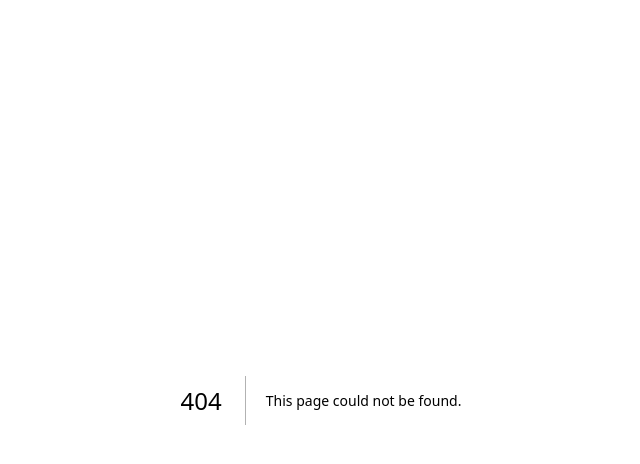
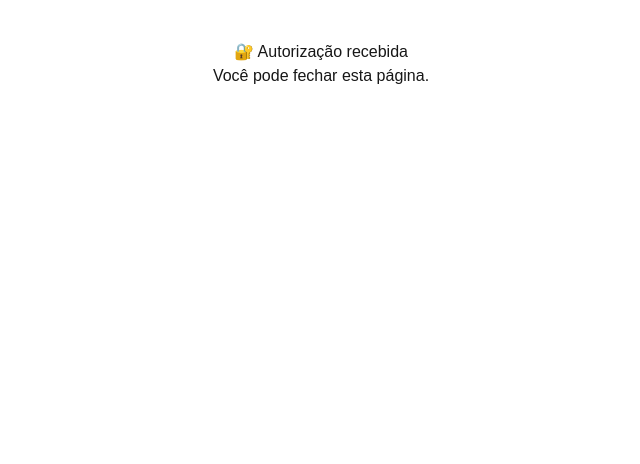
Before and after one commit to floresdaniele02-del/beleza-e-fitness, a Next.js app: page /auth in a window 1280 px wide. Before the commit this address had no page. Shown: the top 464 px of the page, without its empty margins (319-959 px from the left). Built offline with nearby package versions, Linux system fonts and the light colour scheme.

Commit message:
Cria rota /auth

```diff
--- /dev/null
+++ b/app/auth/page.tsx
@@ -0,0 +1,8 @@
+export default function AuthPage() {
+  return (
+    <main style={{padding: 40, textAlign: "center"}}>
+      <h1>🔐 Autorização recebida</h1>
+      <p>Você pode fechar esta página.</p>
+    </main>
+  );
+}
```
